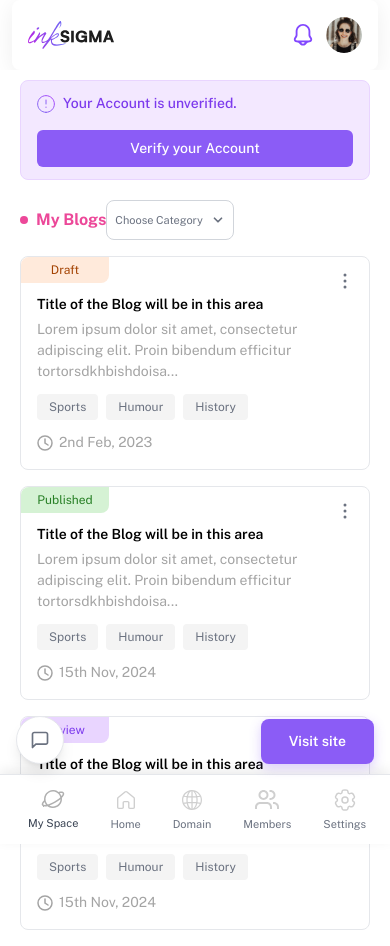
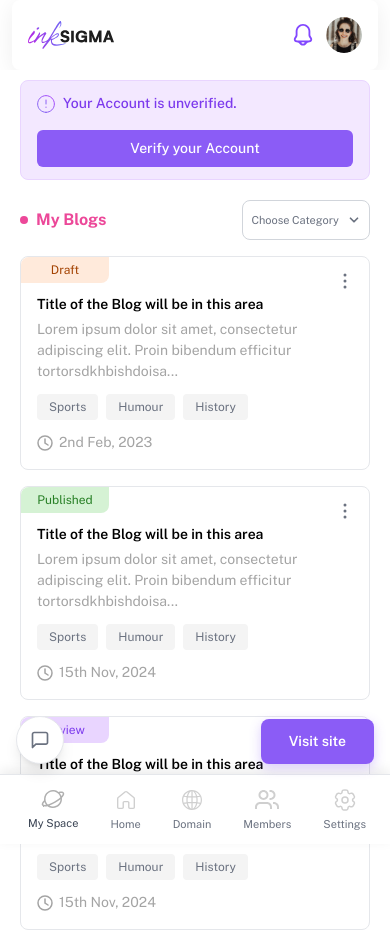
Before and after one commit to inksigmaaa/InkSigma, a Next.js app: page /my-blogs in a window 390 px wide. Built offline with nearby package versions, Linux system fonts and the light colour scheme; a web font is replaced by a local one.

Commit message:
fix: responsive issue

```diff
--- a/src/app/components/articles/Articles.module.css
+++ b/src/app/components/articles/Articles.module.css
@@ -262,13 +262,11 @@
     justify-content: center;
     min-height: 200px;
     padding: 80px 40px;
-    background: repeating-linear-gradient(
-        135deg,
-        transparent,
-        transparent 10px,
-        #E5E7EB 10px,
-        #E5E7EB 11px
-    );
+    background: repeating-linear-gradient(135deg,
+            transparent,
+            transparent 10px,
+            #E5E7EB 10px,
+            #E5E7EB 11px);
 }
 
 .emptyStateText {
@@ -327,8 +325,9 @@
     }
 
     .controlsRow {
-        flex: 0 0 auto;
+        flex: 1 1 auto;
         gap: 0;
+        justify-content: flex-end;
     }
 
     .leftSection {
@@ -337,6 +336,7 @@
 
     .rightSection {
         width: auto;
+        margin-left: auto;
     }
 
     .categoryButton {
```
